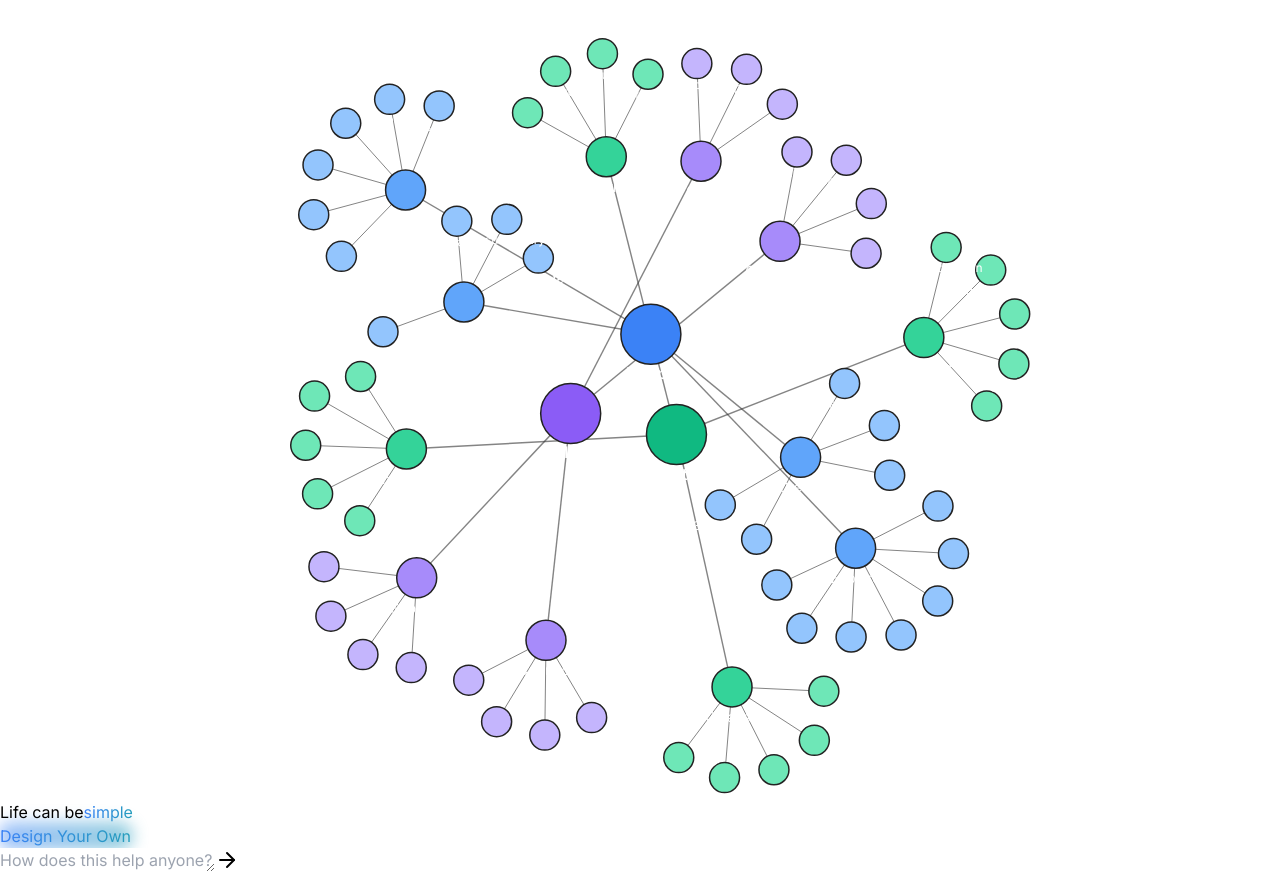
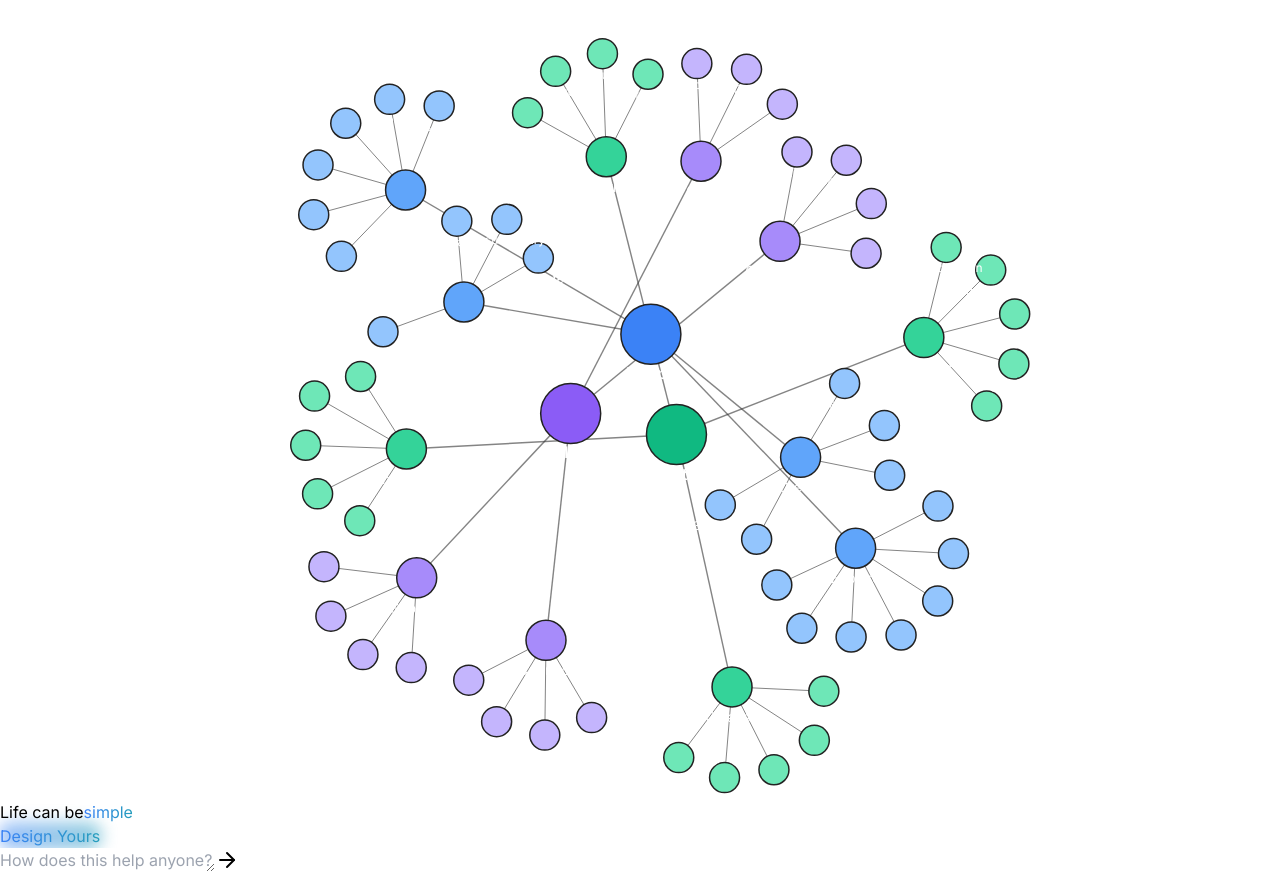
Before and after one commit to hutchutchutch/HappyHealthyHelpful, a Next.js app: page / in a window 1280 px wide. Built offline with nearby package versions, Linux system fonts and the light colour scheme.

Commit message:
Updated CTA

```diff
--- a/app/page.tsx
+++ b/app/page.tsx
@@ -43,7 +43,7 @@
             className="gradient-shadow text-base md:text-lg px-6 md:px-8 h-[48px] md:h-[60px] rounded-2xl bg-[#121212] hover:bg-[#1a1a1a] transition-colors flex items-center justify-center"
             onClick={() => setIsDesignModalOpen(true)}
           >
-            <span className="gradient-text">Design Your Own</span>
+            <span className="gradient-text">Design Yours</span>
           </Button>
         </div>
 
```
Also changed, not shown: 1 other file (tests, documents, lock files or other folders).
